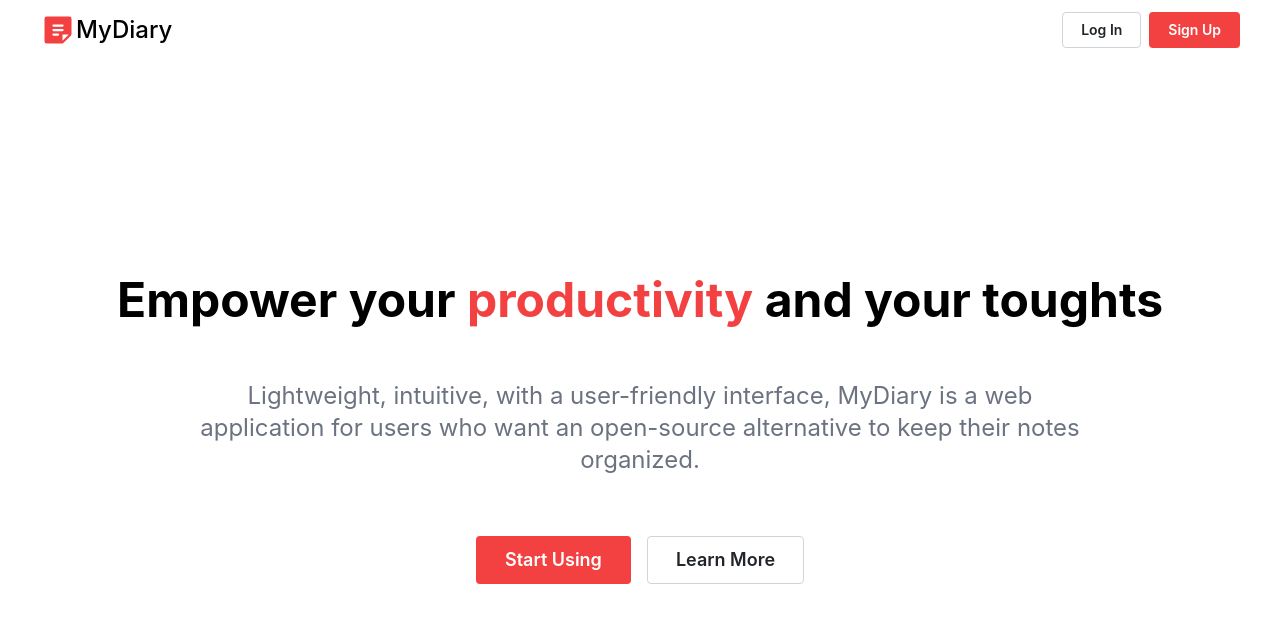
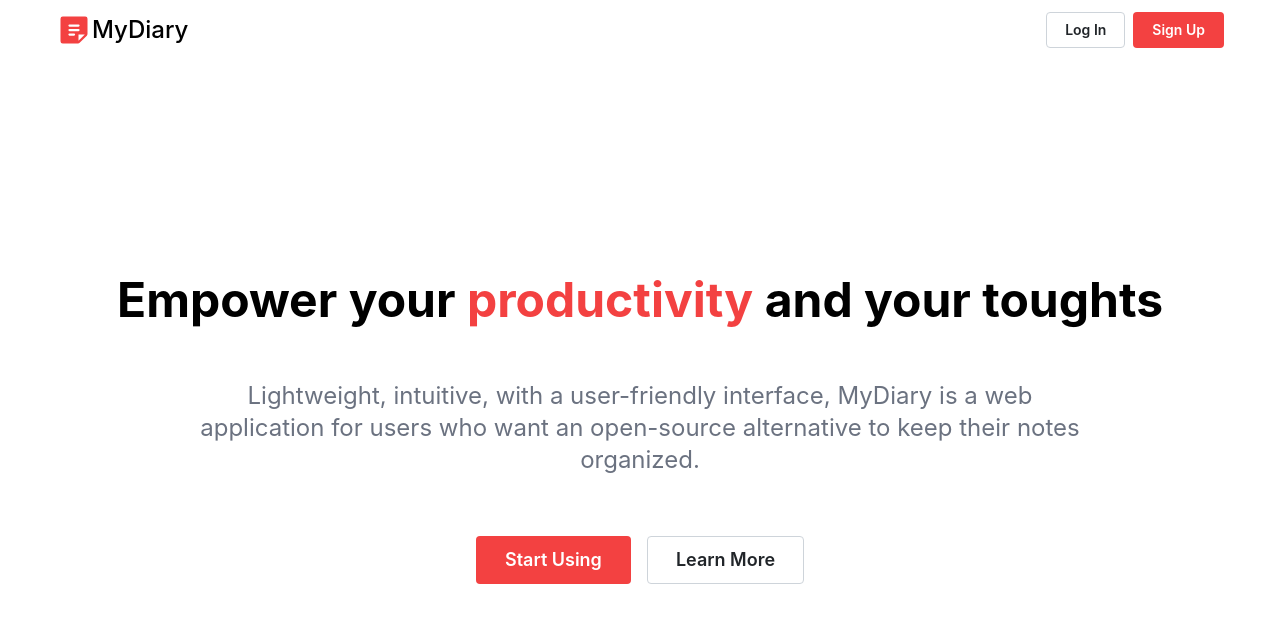
Before and after one commit to UPSxACE/my-diary-web, a Next.js app: page / in a window 1280 px wide. Shown: the top 622 px of the page. Built offline with nearby package versions, Linux system fonts and the light colour scheme; no server answers.

Commit message:
fix: Properly serverside render the note route again after updated or deleted

```diff
--- /dev/null
+++ b/src/actions/revalidate-note-cache.ts
@@ -0,0 +1,6 @@
+"use server";
+import { revalidatePath } from "next/cache";
+
+export default async function revalidateNoteCache(id: number) {
+  revalidatePath("/app/note/" + id);
+}
--- a/src/app/(app)/app/note/[id]/_components/page-options-header.tsx
+++ b/src/app/(app)/app/note/[id]/_components/page-options-header.tsx
@@ -14,6 +14,7 @@ import { useRouter } from "next/navigation";
 import { FaPencilAlt, FaTrash } from "react-icons/fa";
 import { SlOptions } from "react-icons/sl";
 import useApi from "../../../../../../api/hook";
+import revalidateNoteCache from "../../../../../../actions/revalidate-note-cache";
 
 export default function PageOptionsHeader({ noteId }: { noteId: number }) {
   const [opened, { open, close }] = useDisclosure(false);
@@ -25,7 +26,8 @@ export default function PageOptionsHeader({ noteId }: { noteId: number }) {
     open();
     api
       .deleteNoteById(noteId)
-      .then(() => {
+      .then(async () => {
+        await revalidateNoteCache(noteId)
         router.push("/app");
       })
       .catch(() => {
--- a/src/app/(app)/app/note/[id]/edit/page.tsx
+++ b/src/app/(app)/app/note/[id]/edit/page.tsx
@@ -4,6 +4,7 @@ import { FormErrors, useForm } from "@mantine/form";
 import Link from "next/link";
 import { useRouter } from "next/navigation";
 import { useEffect, useState } from "react";
+import revalidateNoteCache from "../../../../../../actions/revalidate-note-cache";
 import useApi from "../../../../../../api/hook";
 import ErrorAlert from "../../../../../../components/alerts/error-alert";
 import Editor from "../../../../../../components/editor";
@@ -50,7 +51,8 @@ export default function EditNotePage({ params }: { params: { id: number } }) {
       editor.setEditable(false);
       api
         .putNoteById(params.id, values)
-        .then((res) => {
+        .then(async (res) => {
+          await revalidateNoteCache(params.id);
           router.push("/app/note/" + params.id);
         })
         .catch((e) => {
--- a/src/app/(main)/_components/app-shell-header.tsx
+++ b/src/app/(main)/_components/app-shell-header.tsx
@@ -14,14 +14,14 @@ export default async function AppShellHeader({
   // Decide menu items here
   // Then pass down to components
   return (
-    <AppShellHeaderMantine className="flex justify-center px-4 border-transparent">
-      <div className="flex flex-1 max-w-screen-lg items-center">
+    <AppShellHeaderMantine className="flex justify-center border-transparent">
+      <div className="flex max-w-screen-lg flex-1 items-center px-4">
         <Logo />
 
         <BurgerMenu />
         <ExpandedMenu />
 
-        <div className="flex-1 hidden xs:flex gap-2 justify-end items-center flex-wrap">
+        <div className="hidden flex-1 flex-wrap items-center justify-end gap-2 xs:flex">
           {loggedIn ? (
             <>
               <LogoutButton />
--- a/src/components/notes/note-preview/index.tsx
+++ b/src/components/notes/note-preview/index.tsx
@@ -12,6 +12,7 @@ import {
 import Link from "next/link";
 import { FaPencilAlt, FaTrash } from "react-icons/fa";
 import { SlOptions } from "react-icons/sl";
+import revalidateNoteCache from "../../../actions/revalidate-note-cache";
 import useApi from "../../../api/hook";
 import { toDateDMYString } from "../../../utils/date";
 
@@ -31,6 +32,7 @@ export default function NotePreview(props: NotePreviewProps) {
   const dmyDate = toDateDMYString(createdAt);
 
   function deleteNote() {
+    revalidateNoteCache(id);
     api.deleteNoteById(id).then(() => refetch());
   }
 
```
